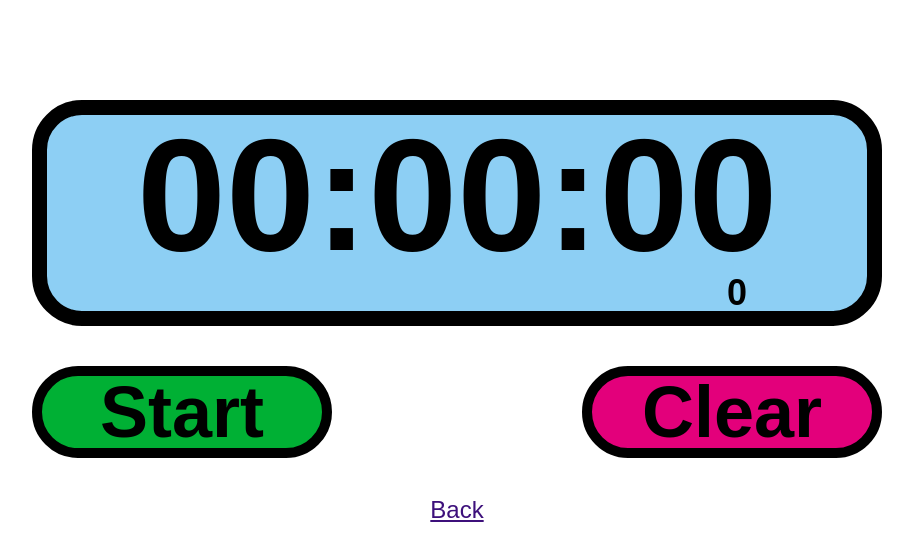
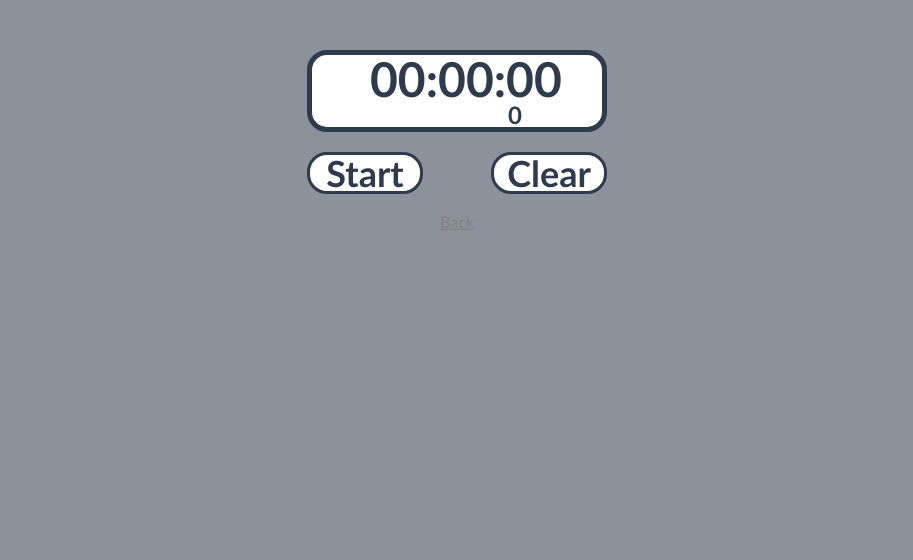
Before and after one commit to LiudmilaNikolaenko/Portfolio, a plain HTML site: page Timer/index.html in a window 1280 px wide. Shown: the whole page, without its empty margins (183-1096 px from the left). Drawn offline with Linux system fonts and the light colour scheme.

Commit message:
new files

```diff
--- a/Stopwatch/css/style.css
+++ b/Stopwatch/css/style.css
@@ -1,14 +1,15 @@
-html, body{
+body{
 	height: 100%;
-	background: black;
+	background-color: #8b929a;
+	font-family: Calibri, sans-serif;
 }
 .panelTime{
-	width: 428px;
-	margin: 100px auto 0;
-	color: red;
+	width: 260px;
+	margin: 50px auto 0;
+	color: #2d3b4d;
+	text-shadow: 1px 1px 3px white;
 	font-weight: bold;
-	font-family: Arial;
-	font-size: 72px;
+	font-size: 48px;
 }
 .box{
 	text-align: center;
@@ -18,31 +19,28 @@ html, body{
 	margin-top: 15px;
 	padding: 5px;
 	border: 1px solid #c1c1c1;
-	background: white;
-	color: black;
-	font-family: Arial;
-	font-size: 36px;
+	background-color: white;
+	color: #2d3b4d;
+	font-size: 24px;
 	text-align: center;
 	cursor: pointer;
 }
 .buttonLeft{
-	width: 75px;
+	width: 50px;
 }
 .results{
 	display: block;
-	width: 400px;
+	width: 240px;
 	margin: 15px auto;
-	color: #c1c1c1;
-	font-family: Arial;
-	font-size: 36px;
+	color: #2d3b4d;
+	font-size: 24px;
 	font-weight: bold;
 }
 .buttonBack{
 	display: block;
 	width: 280px;
 	margin: 15px auto;
-	color: white;
-	font-family: Arial;
-	font-size: 24px;
+	color: grey;
+	font-size: 16px;
 	text-align: center;
 }
--- a/Stopwatch/js/script.js
+++ b/Stopwatch/js/script.js
@@ -92,9 +92,9 @@ function writeToPanel() {
 
 function addInf() {
   if (position == 2) {
-    strInf = ' Stop: ';
+    strInf = '. Stop: ';
   } else {
-    strInf = ' Split: ';
+    strInf = '. Split: ';
   }
   count++;
   var inf = document.createElement('p');
--- a/Timer/css/style.css
+++ b/Timer/css/style.css
@@ -1,27 +1,27 @@
-html, body{
+body{
 	height: 100%;
-	background: white;
+	background-color: #8b929a;
+	font-family: Calibri, sans-serif;
 }
 .wrapper{
-	width: 850px;
-	margin: 100px auto 0;
+	width: 300px;
+	margin: 50px auto 0;
 }
 .panel{
-	background: #8dcff4;
-	border: 15px solid black;
-	border-radius: 50px;
-	color: black;
+	background-color: white;
+	border: 5px solid #2d3b4d;
+	border-radius: 20px;
+	color: #2d3b4d;
 	font-weight: bold;
-	font-family: Arial;
 }
 .panelTime{
-	width: 640px;
+	width: 174px;
 	margin: 0 auto;
-	font-size: 160px;
+	font-size: 48px;
 }
 .panelMs{
-	padding-right: 120px;
-	font-size: 36px;
+	padding-right: 80px;
+	font-size: 24px;
 	text-align: right;
 }
 .clearfix:after{
@@ -31,31 +31,28 @@ html, body{
 }
 .buttonLeft, .buttonRight{
 	display: block;
-	width: 280px;
-	margin-top: 40px;
-	border: 10px solid black;
-	border-radius: 50px;
-	color: black;
+	width: 110px;
+	margin-top: 20px;
+	border: 3px solid #2d3b4d;
+	border-radius: 20px;
+	color: #2d3b4d;
 	font-weight: bold;
-	font-family: Arial;
-	font-size: 72px;
+	font-size: 36px;
 	text-align: center;
 	cursor: pointer;
+	background-color: white;
 }
 .buttonLeft{
 	float: left;
-	background: #00b034;
 }
 .buttonRight{
 	float: right;
-	background: #e3007b;
 }
 .buttonBack{
 	display: block;
 	width: 280px;
-	margin: 40px auto;
-	color: #3d107b;
-	font-family: Arial;
-	font-size: 24px;
+	margin: 20px auto;
+	color: grey;
+	font-size: 16px;
 	text-align: center;
 }
--- a/Timer/js/script.js
+++ b/Timer/js/script.js
@@ -27,7 +27,6 @@ var InIteration;
 function timerStart() {
   position = 1;
   buttonLeft.replaceChild(buttonPause, buttonStart);
-  buttonLeft.style.backgroundColor = '#0000ff';
   var start = Date.now();
   iterations(start);
 }
@@ -35,7 +34,6 @@ function timerStart() {
 function timerCont() {
   position = 1;
   buttonLeft.replaceChild(buttonPause, buttonCont);
-  buttonLeft.style.backgroundColor = '#0000ff';
   var start = Date.now() - timerMs;
   iterations(start);
 }
@@ -44,7 +42,6 @@ function timerPause() {
   clearInterval(InIteration);
   position = 2;
   buttonLeft.replaceChild(buttonCont, buttonPause);
-  buttonLeft.style.backgroundColor = '#00b034';
 }
 
 function timerClear() {
@@ -52,7 +49,6 @@ function timerClear() {
     if (position == 1) {
       clearInterval(InIteration);
       buttonLeft.replaceChild(buttonStart, buttonPause);
-    	buttonLeft.style.backgroundColor = '#00b034';
     } else {
     	buttonLeft.replaceChild(buttonStart, buttonCont);
     }
```
Also changed, not shown: SearchPhotos/css/style.css (+12 -9 lines), img/Stopwatch.jpg, img/Timer.jpg.
